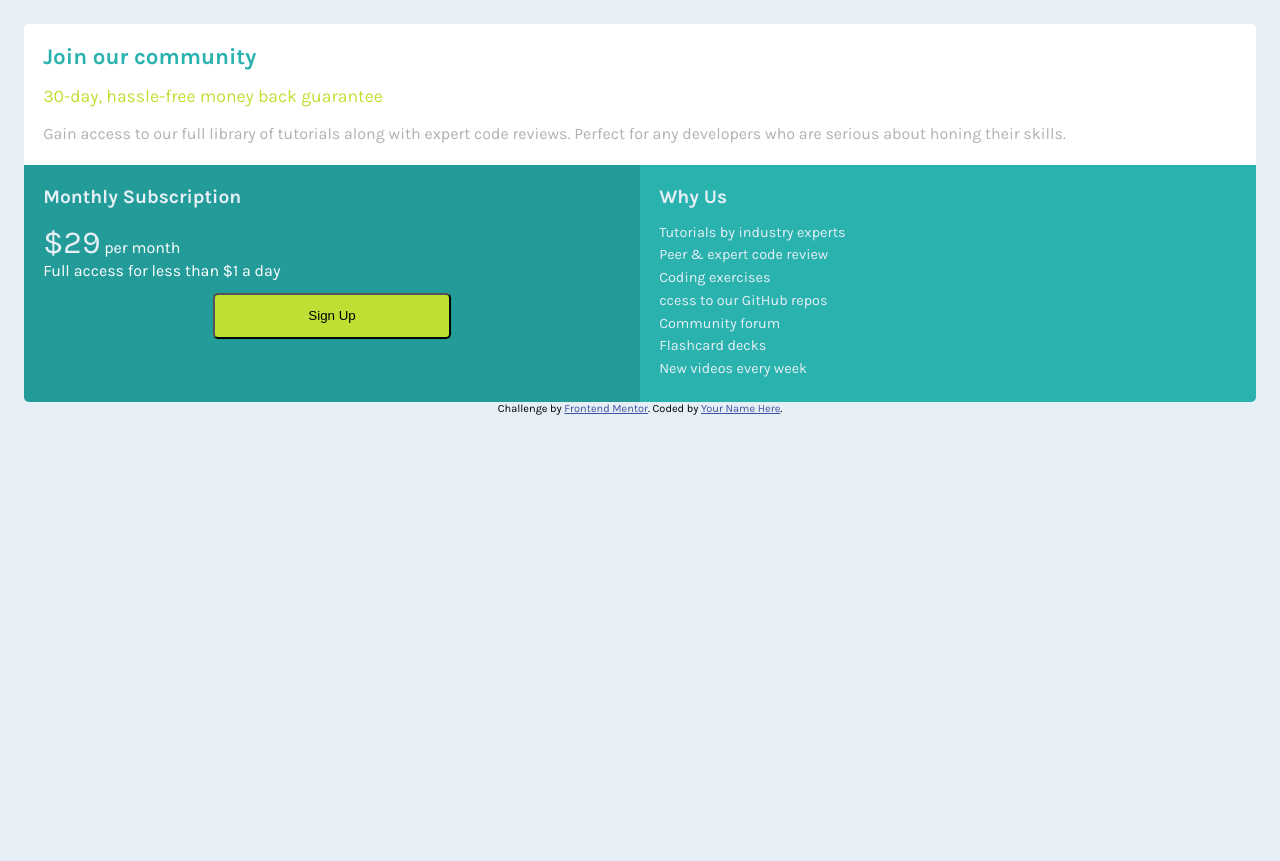
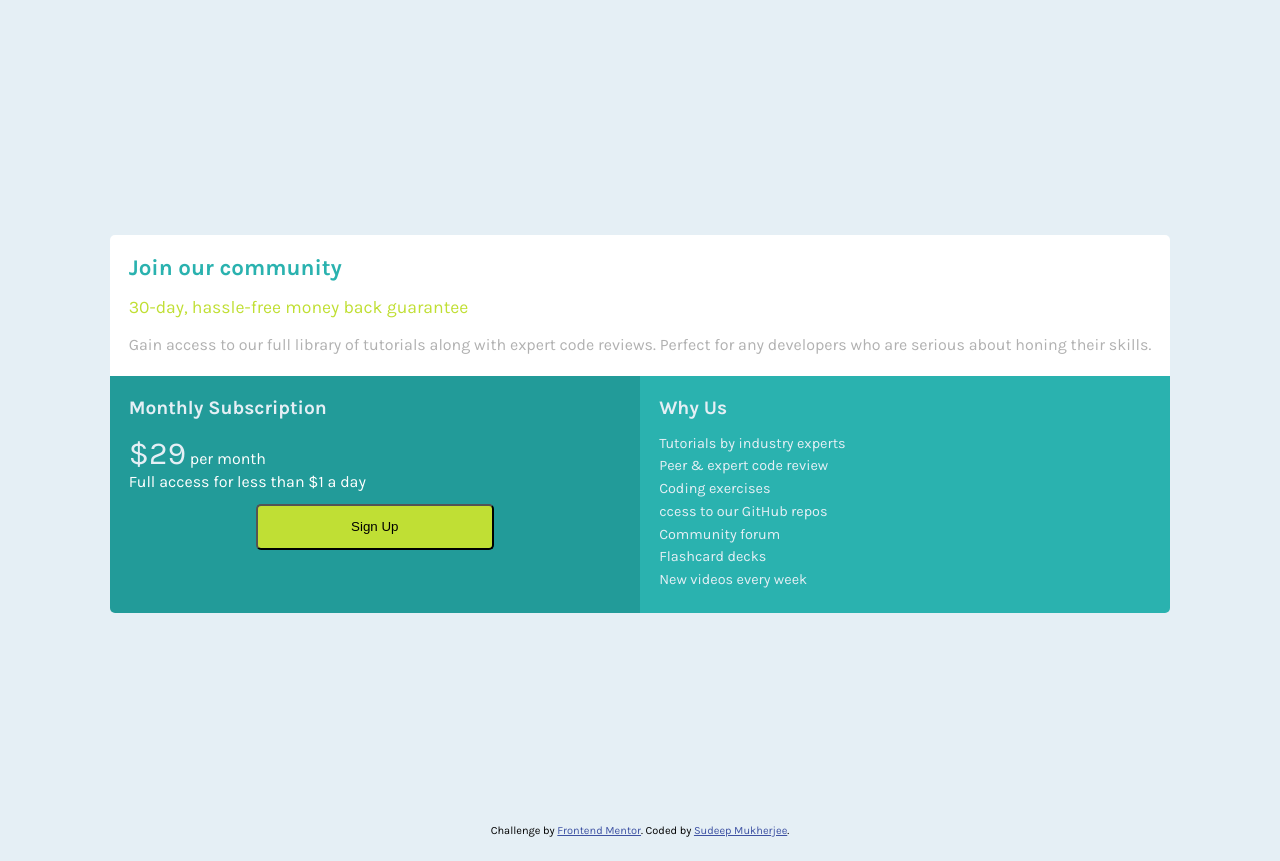
Before and after one commit to smdeep/fem-single-price-grid, a plain HTML site: page index.html in a window 1280 px wide. Before the commit the page ends 800 px from the top, so only its background shows below. Drawn offline with Linux system fonts and the light colour scheme.

Commit message:
Got everything centered

```diff
--- a/css/style.css
+++ b/css/style.css
@@ -28,10 +28,11 @@ body {
 
 .container {
 
-    /* display: flex;
-    flex-direction: column;
+    display: flex;
+    /* flex-direction: column; */
     justify-content: center;
-    align-items: center; */
+    align-items: center;
+    height: 100vh;
 
     /* padding: 1.5rem; */
 }
@@ -40,6 +41,12 @@ body {
     /* border: 1px solid black; */
     border-radius: 5px;
     overflow:hidden;
+}
+
+@media screen and (min-width:1200px) {
+    .card {
+        max-width:1140px;
+    }
 }
 .community {
     background-color: white;
--- a/index.html
+++ b/index.html
@@ -83,7 +83,7 @@
   <footer>
     <p class="attribution">
       Challenge by <a href="https://www.frontendmentor.io?ref=challenge" target="_blank">Frontend Mentor</a>.
-      Coded by <a href="#">Your Name Here</a>.
+      Coded by <a href="#">Sudeep Mukherjee</a>.
     </p>
   </footer>
 </body>
```
Lines whose indentation alone changed are shown as unchanged.
